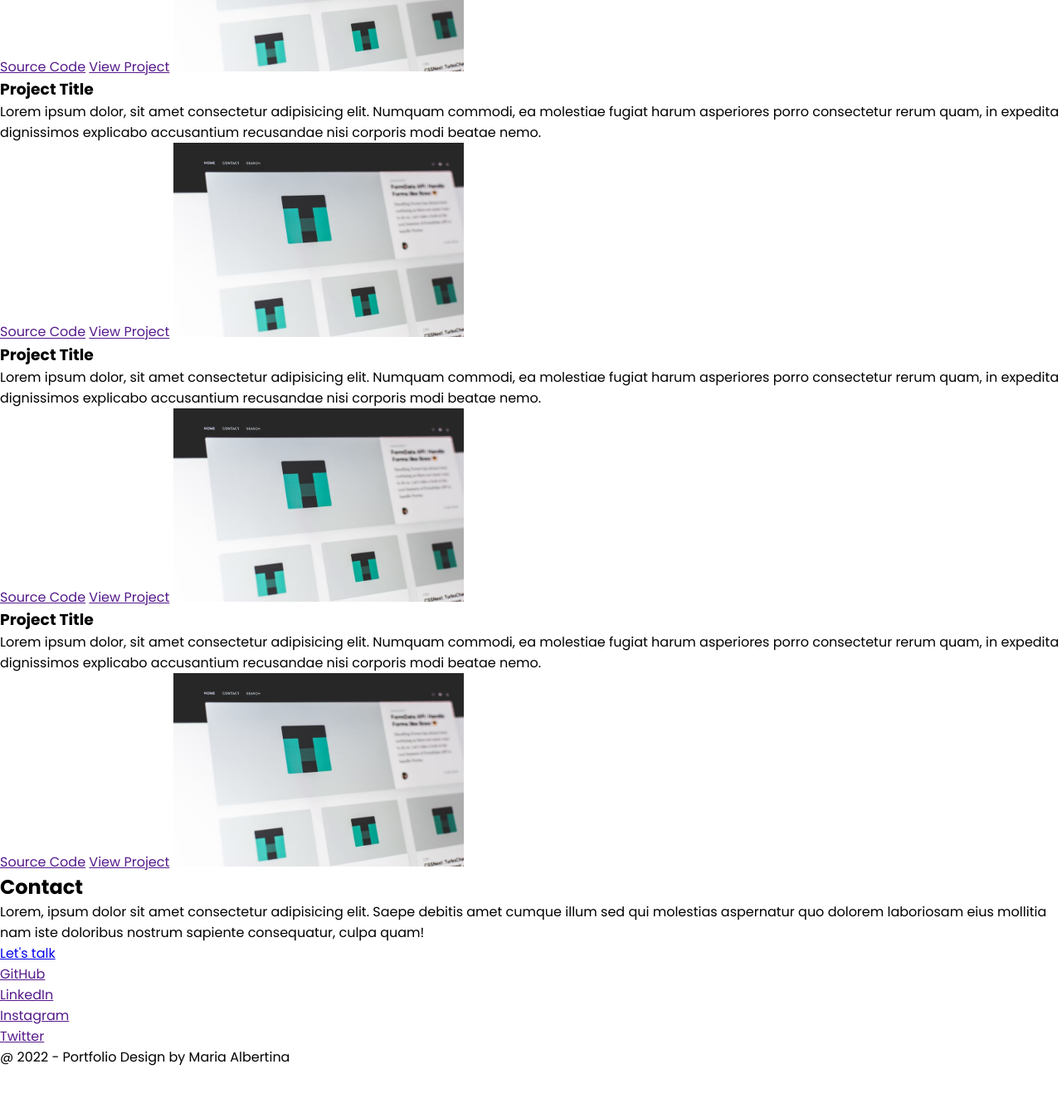
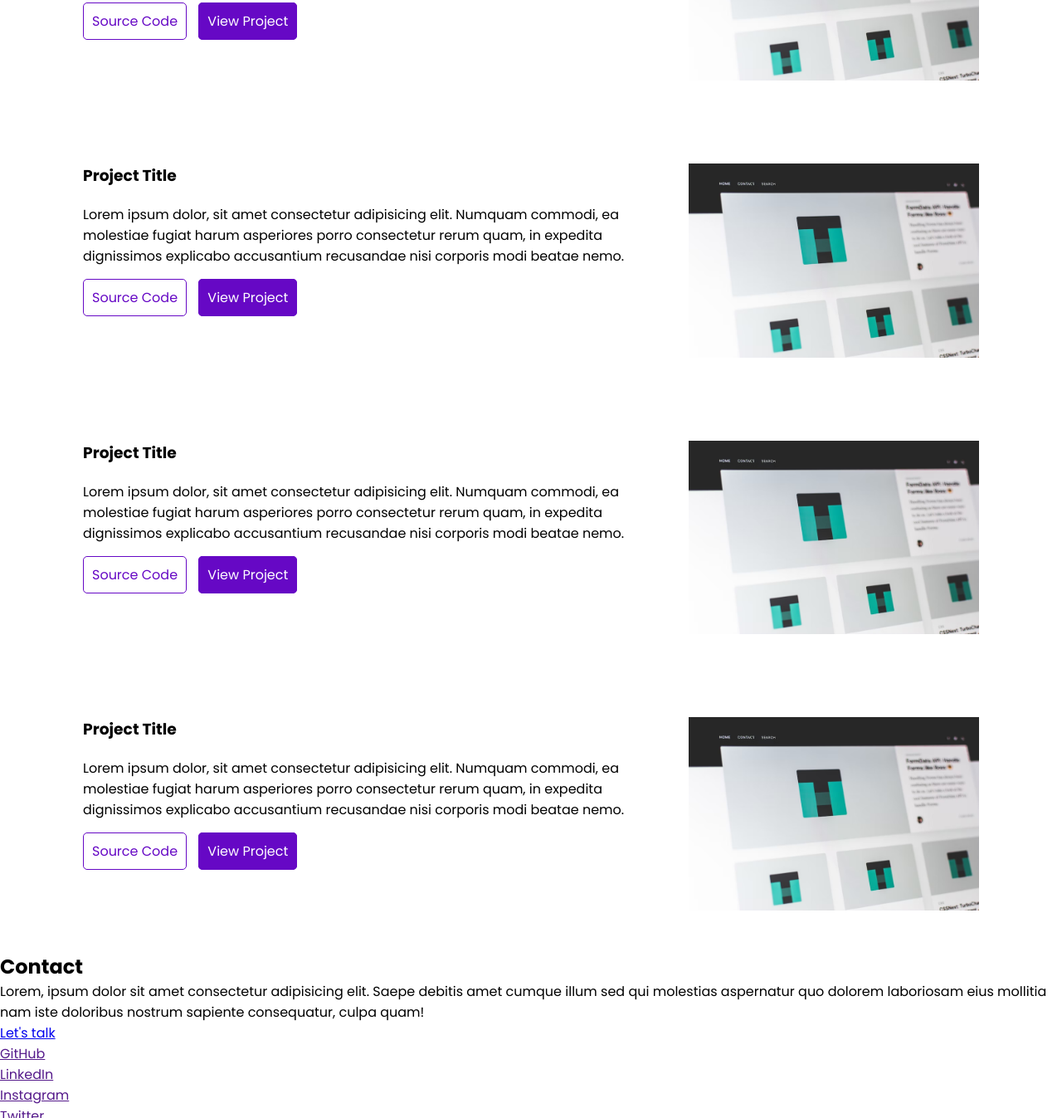
Before and after one commit to ntb-arenas/ntb-arenas.github.io, a plain HTML site: page index.html in a window 1280 px wide. Shown: the part 1841-3188 px from the top of the page at 83% size. Before the commit the page ends 3127 px from the top, so only its background shows below. Drawn offline with Linux system fonts and the light colour scheme.

Commit message:
update article section

```diff
--- a/index.html
+++ b/index.html
@@ -43,45 +43,67 @@
       </section>
 
       <section class="projects">
-        <h2>Projects</h2>
+        <h2 class="title-projects">Projects</h2>
         <article>
+          <div class="article-projects">
             <h3>Project Title</h3>
             <p>
-            Lorem ipsum dolor, sit amet consectetur adipisicing elit. Numquam commodi, ea molestiae fugiat harum asperiores porro consectetur rerum quam, in expedita dignissimos explicabo accusantium
-            recusandae nisi corporis modi beatae nemo.
+              Lorem ipsum dolor, sit amet consectetur adipisicing elit. Numquam commodi, ea molestiae fugiat harum asperiores porro consectetur rerum quam, in expedita dignissimos explicabo
+              accusantium recusandae nisi corporis modi beatae nemo.
             </p>
-          <a href="">Source Code</a>
-          <a href="">View Project</a>
+            <div class="article-link">
+              <a href="" class="article-link-source">Source Code</a>
+              <a href="" class="article-link-view">View Project</a>
+            </div>
+          </div>
           <img src="./assets/img/projects-webpage.avif" width="350" alt="" />
         </article>
+
         <article>
+          <div class="article-projects">
             <h3>Project Title</h3>
             <p>
-            Lorem ipsum dolor, sit amet consectetur adipisicing elit. Numquam commodi, ea molestiae fugiat harum asperiores porro consectetur rerum quam, in expedita dignissimos explicabo accusantium
-            recusandae nisi corporis modi beatae nemo.
+              Lorem ipsum dolor, sit amet consectetur adipisicing elit. Numquam commodi, ea molestiae fugiat harum asperiores porro consectetur rerum quam, in expedita dignissimos explicabo
+              accusantium recusandae nisi corporis modi beatae nemo.
             </p>
-          <a href="">Source Code</a>
-          <a href="">View Project</a>
+            <div class="article-link">
+              <a href="" class="article-link-source">Source Code</a>
+              <a href="" class="article-link-view">View Project</a>
+            </div>
+          </div>
+
           <img src="./assets/img/projects-webpage.avif" width="350" alt="" />
         </article>
+
         <article>
+          <div class="article-projects">
             <h3>Project Title</h3>
             <p>
-            Lorem ipsum dolor, sit amet consectetur adipisicing elit. Numquam commodi, ea molestiae fugiat harum asperiores porro consectetur rerum quam, in expedita dignissimos explicabo accusantium
-            recusandae nisi corporis modi beatae nemo.
+              Lorem ipsum dolor, sit amet consectetur adipisicing elit. Numquam commodi, ea molestiae fugiat harum asperiores porro consectetur rerum quam, in expedita dignissimos explicabo
+              accusantium recusandae nisi corporis modi beatae nemo.
             </p>
-          <a href="">Source Code</a>
-          <a href="">View Project</a>
+            <div class="article-link">
+              <a href="" class="article-link-source">Source Code</a>
+              <a href="" class="article-link-view">View Project</a>
+            </div>
+          </div>
+
           <img src="./assets/img/projects-webpage.avif" width="350" alt="" />
         </article>
+
         <article>
+          <div class="article-projects">
             <h3>Project Title</h3>
             <p>
-            Lorem ipsum dolor, sit amet consectetur adipisicing elit. Numquam commodi, ea molestiae fugiat harum asperiores porro consectetur rerum quam, in expedita dignissimos explicabo accusantium
-            recusandae nisi corporis modi beatae nemo.
+              Lorem ipsum dolor, sit amet consectetur adipisicing elit. Numquam commodi, ea molestiae fugiat harum asperiores porro consectetur rerum quam, in expedita dignissimos explicabo
+              accusantium recusandae nisi corporis modi beatae nemo.
             </p>
-          <a href="">Source Code</a>
-          <a href="">View Project</a>
+            <div class="article-link">
+              <a href="" class="article-link-source">Source Code</a>
+              <a href="" class="article-link-view">View Project</a>
+            </div>
+          </div>
+
           <img src="./assets/img/projects-webpage.avif" width="350" alt="" />
         </article>
       </section>
--- a/styles/styles.css
+++ b/styles/styles.css
@@ -58,3 +58,49 @@ header {
   font-weight: 500;
   font-size: 32px;
 }
+
+.title-projects {
+  text-align: center;
+  padding: 20px 0 20px 0;
+}
+
+article {
+  display: flex;
+  justify-content: space-around;
+  padding: 50px 100px 50px 100px;
+}
+
+.article-projects {
+  display: flex;
+  align-items: start;
+  flex-direction: column;
+  padding: 0 50px 0 0;
+}
+
+.article-projects h3 {
+  margin-bottom: 20px;
+}
+
+.article-link {
+  flex-direction: row;
+  margin-top: 25px;
+}
+
+.article-link-source {
+  text-decoration: none;
+  color: var(--color-brand);
+  border: 1px solid var(--color-brand);
+  border-radius: 5px;
+  padding: 10px;
+  margin-right: 5px;
+}
+
+.article-link-view {
+  text-decoration: none;
+  color: #fff;
+  background-color: var(--color-brand);
+  border: 1px solid var(--color-brand);
+  border-radius: 5px;
+  padding: 10px;
+  margin-left: 5px;
+}
```
Lines whose indentation alone changed are shown as unchanged.
